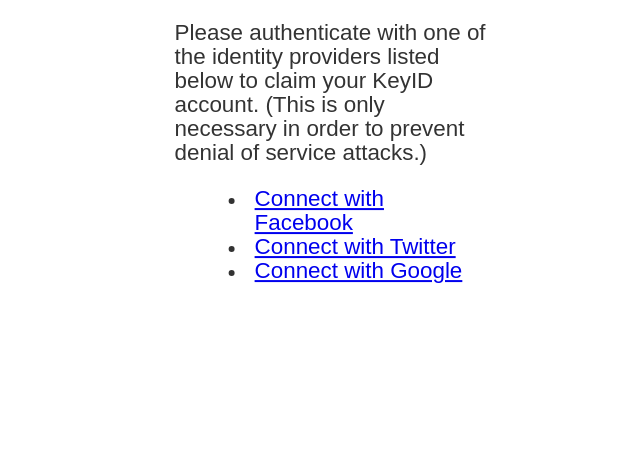
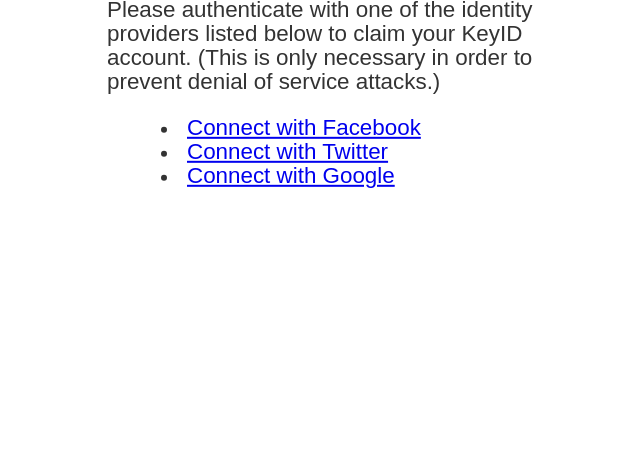
Before and after one commit to AlexChien/keyid-faucet, a website: page public/index.html in a window 1280 px wide. Shown: the part 328-800 px from the top of the page, without its empty margins (309-949 px from the left). Drawn offline with Linux system fonts and the light colour scheme; no server answers.

Commit message:
1 file changed (+1/-1)

```diff
--- a/public/index.css
+++ b/public/index.css
@@ -3,7 +3,7 @@
 body { text-align: center; margin-top: 50vh; }
 .container { display: inline-block; transform: scale(2) translateY(-50%); }
 .container { text-align: left; transform-origin: top center; }
-.container { min-height: 10em; width: 14em; }
+.container { min-height: 16em; width: 20em; }
 h1 { font-size: 200%; margin-top: 0; margin-bottom: .2ex; }
 h2 { font-size: 100%; margin-top: 0; color: gray; }
 input { width: 100%; }
```
